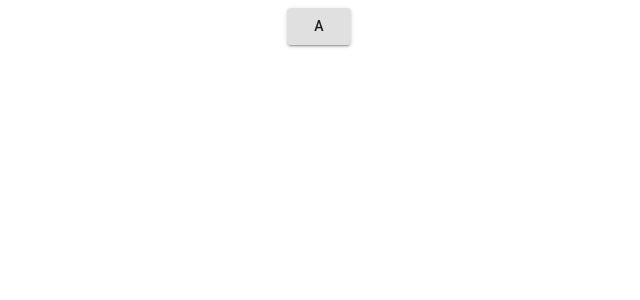
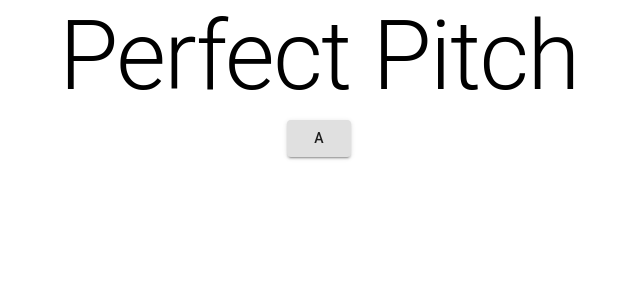
Before and after one commit to ephiepark/perfect-pitch, a React (Create React App) app: page / in a window 1280 px wide. Shown: the top 300 px of the page, without its empty margins (321-961 px from the left). Built offline with nearby package versions, Linux system fonts and the light colour scheme.

Commit message:
Add PerfectPitch title

```diff
--- a/src/components/PerfectPitch/PerfectPitch-component.js
+++ b/src/components/PerfectPitch/PerfectPitch-component.js
@@ -1,7 +1,10 @@
 import React, {useEffect} from 'react';
+
 import { makeStyles } from '@material-ui/core/styles';
 import Button from '@material-ui/core/Button';
 import Grid from '@material-ui/core/Grid';
+import Typography from '@material-ui/core/Typography';
+
 import player from '../../tone/tone';
 
 const useStyles = makeStyles(theme => ({
@@ -12,6 +15,14 @@ const useStyles = makeStyles(theme => ({
     display: 'none',
   },
 }));
+
+function PerfectPitchHeader(props) {
+  return (
+    <Typography variant="h1" component="h2">
+      {'Perfect Pitch'}
+    </Typography>
+  );
+}
 
 function NoteOptionButtons(props) {
   const classes = useStyles();
@@ -42,6 +53,15 @@ function PerfectPitch(props) {
     player.play(curNote, 4, 1000);
   }, [curRound]);
   return (
+    <React.Fragment>
+      <Grid
+        container
+        direction="row"
+        justify="center"
+        alignItems="center"
+      >
+        <PerfectPitchHeader/>
+      </Grid>
       <Grid
         container
         direction="row"
@@ -53,6 +73,7 @@ function PerfectPitch(props) {
           onNoteOptionClick={onNoteOptionClick}
         />
       </Grid>
+    </React.Fragment>
   );
 }
 
```
Lines whose indentation alone changed are shown as unchanged.
